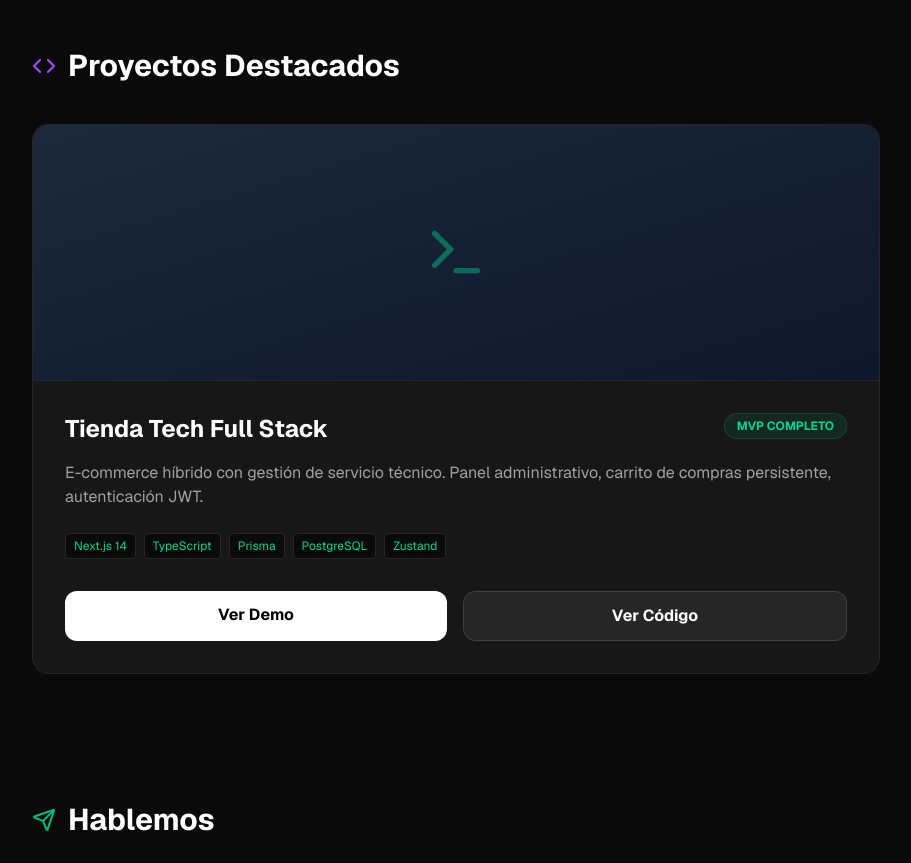
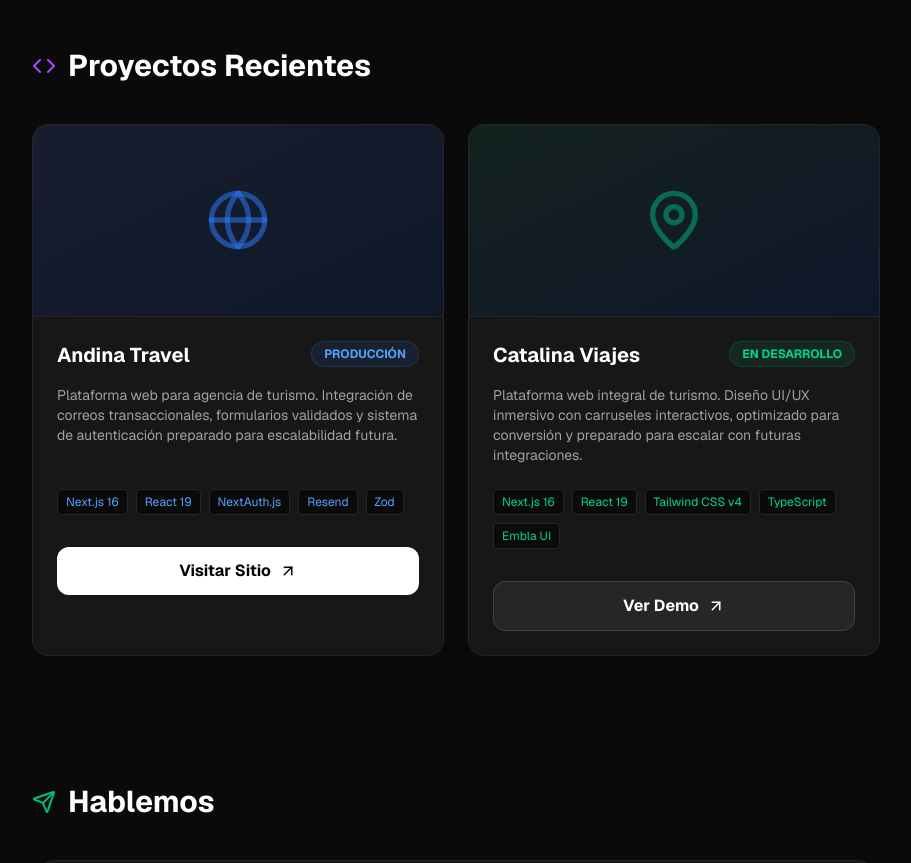
Before and after one commit to andonysan18/portfolio-Andony, a Next.js app: page / in a window 1280 px wide. Shown: the part 2220-3083 px from the top of the page, without its empty margins (184-1095 px from the left). Built offline with nearby package versions, Linux system fonts and the light colour scheme.

Commit message:
fix: sea agrego los proyectos actuales, andina travel y catalina viajes

```diff
--- a/app/page.tsx
+++ b/app/page.tsx
@@ -1,7 +1,7 @@
 "use client";
 import { useState } from "react";
 // 1. AGREGAMOS LOS ICONOS MENU Y X
-import { Github, Linkedin, Mail, Download, Layers, GraduationCap, Code, Terminal, Send, Menu, X } from "lucide-react";
+import { Github, Linkedin, Mail, Download, Layers, GraduationCap, Code, Terminal, Send, Menu, X, ArrowUpRight, Globe, MapPin } from "lucide-react";
 import { motion, AnimatePresence } from "framer-motion";
 import { toast } from "sonner";
 
@@ -223,33 +223,100 @@ export default function Portfolio() {
         {/* PROYECTOS */}
 <section id="proyectos" className="mb-32 scroll-mt-24">
   <h2 className="text-3xl font-bold text-white mb-10 flex items-center gap-3">
-            <Code className="text-purple-500" /> Proyectos Destacados
+    <Code className="text-purple-500" /> Proyectos Recientes
   </h2>
-          <div className="grid md:grid-cols-1 gap-6">
-            <motion.div whileHover={{ y: -5 }} className="bg-neutral-900 border border-neutral-800 rounded-2xl overflow-hidden hover:border-emerald-500/50 transition group">
-              <div className="h-64 bg-gradient-to-br from-slate-800 to-slate-900 flex items-center justify-center border-b border-neutral-800 relative overflow-hidden">
-                <div className="absolute inset-0 bg-[radial-gradient(ellipse_at_top,_var(--tw-gradient-stops))] from-emerald-900/40 via-neutral-900/0 to-transparent"></div>
-                <Terminal size={64} className="text-emerald-500/50 group-hover:text-emerald-400 transition duration-500" />
+
+  {/* Cambiado a 2 columnas para mostrar ambos proyectos */}
+  <div className="grid md:grid-cols-2 gap-6">
+
+    {/* PROYECTO 1: ANDINA TRAVEL */}
+    <motion.div
+      whileHover={{ y: -5 }}
+      className="bg-neutral-900 border border-neutral-800 rounded-2xl overflow-hidden hover:border-blue-500/50 transition group"
+    >
+      <div className="h-48 bg-gradient-to-br from-blue-900/20 to-slate-900 flex items-center justify-center border-b border-neutral-800 relative overflow-hidden">
+        <div className="absolute inset-0 bg-[radial-gradient(ellipse_at_top,_var(--tw-gradient-stops))] from-blue-900/40 via-neutral-900/0 to-transparent"></div>
+        <Globe size={64} className="text-blue-500/50 group-hover:text-blue-400 transition duration-500" />
       </div>
-              <div className="p-8">
+
+      <div className="p-6">
         <div className="flex justify-between items-start mb-4">
-                  <h3 className="text-2xl font-bold text-white">Tienda Tech Full Stack</h3>
-                  <span className="px-3 py-1 bg-emerald-500/10 text-emerald-400 text-xs font-bold rounded-full border border-emerald-500/20">MVP COMPLETO</span>
+          <h3 className="text-xl font-bold text-white">Andina Travel</h3>
+          <span className="px-3 py-1 bg-blue-500/10 text-blue-400 text-xs font-bold rounded-full border border-blue-500/20">
+            PRODUCCIÓN
+          </span>
         </div>
-                <p className="text-neutral-400 mb-6">
-                  E-commerce híbrido con gestión de servicio técnico. Panel administrativo, carrito de compras persistente, autenticación JWT.
+
+        <p className="text-neutral-400 text-sm mb-6 h-20">
+          Plataforma web para agencia de turismo. Integración de correos transaccionales, formularios validados y sistema de autenticación preparado para escalabilidad futura.
         </p>
+
+        {/* Tags basados en tu package.json */}
         <div className="flex flex-wrap gap-2 mb-8">
-                  {["Next.js 14", "TypeScript", "Prisma", "PostgreSQL", "Zustand"].map(t => (
-                    <span key={t} className="text-xs px-2 py-1 bg-neutral-950 rounded text-emerald-400 border border-neutral-800">{t}</span>
+          {["Next.js 16", "React 19", "NextAuth.js", "Resend", "Zod"].map((t) => (
+            <span key={t} className="text-xs px-2 py-1 bg-neutral-950 rounded text-blue-400 border border-neutral-800">
+              {t}
+            </span>
           ))}
         </div>
+
         <div className="flex gap-4">
-                  <a href="https://mi-tienda-tech-beta.vercel.app/" target="_blank" rel="noreferrer" className="flex-1 text-center py-3 bg-white text-black font-bold rounded-xl hover:bg-emerald-400 transition">Ver Demo</a>
-                  <a href="https://github.com/andonysan18/mi-tienda-tech" target="_blank" rel="noreferrer" className="flex-1 text-center py-3 bg-neutral-800 text-white font-bold rounded-xl hover:bg-neutral-700 transition border border-neutral-700">Ver Código</a>
+          <a
+            href="https://www.andinatravel.tur.ar/"
+            target="_blank"
+            rel="noreferrer"
+            className="flex-1 flex items-center justify-center gap-2 py-3 bg-white text-black font-bold rounded-xl hover:bg-blue-400 transition group-hover:shadow-[0_0_20px_rgba(96,165,250,0.3)]"
+          >
+            Visitar Sitio <ArrowUpRight size={18} />
+          </a>
         </div>
       </div>
     </motion.div>
+
+    {/* PROYECTO 2: CATALINA VIAJES */}
+    <motion.div
+      whileHover={{ y: -5 }}
+      className="bg-neutral-900 border border-neutral-800 rounded-2xl overflow-hidden hover:border-emerald-500/50 transition group"
+    >
+      <div className="h-48 bg-gradient-to-br from-emerald-900/20 to-slate-900 flex items-center justify-center border-b border-neutral-800 relative overflow-hidden">
+        <div className="absolute inset-0 bg-[radial-gradient(ellipse_at_top,_var(--tw-gradient-stops))] from-emerald-900/40 via-neutral-900/0 to-transparent"></div>
+        <MapPin size={64} className="text-emerald-500/50 group-hover:text-emerald-400 transition duration-500" />
+      </div>
+
+      <div className="p-6">
+        <div className="flex justify-between items-start mb-4">
+          <h3 className="text-xl font-bold text-white">Catalina Viajes</h3>
+          <span className="px-3 py-1 bg-emerald-500/10 text-emerald-400 text-xs font-bold rounded-full border border-emerald-500/20">
+            EN DESARROLLO
+          </span>
+        </div>
+
+        {/* DESCRIPCIÓN ACTUALIZADA */}
+        <p className="text-neutral-400 text-sm mb-6 h-20">
+  Plataforma web integral de turismo. Diseño UI/UX inmersivo con carruseles interactivos, optimizado para conversión y preparado para escalar con futuras integraciones.
+</p>
+
+        <div className="flex flex-wrap gap-2 mb-8">
+          {["Next.js 16", "React 19", "Tailwind CSS v4", "TypeScript", "Embla UI"].map((t) => (
+            <span key={t} className="text-xs px-2 py-1 bg-neutral-950 rounded text-emerald-400 border border-neutral-800">
+              {t}
+            </span>
+          ))}
+        </div>
+
+        <div className="flex gap-4">
+          <a
+            href="https://catalina-viajes.vercel.app/"
+            target="_blank"
+            rel="noreferrer"
+            className="flex-1 flex items-center justify-center gap-2 py-3 bg-neutral-800 text-white font-bold rounded-xl hover:bg-neutral-700 transition border border-neutral-700"
+          >
+            Ver Demo <ArrowUpRight size={18} />
+          </a>
+        </div>
+      </div>
+    </motion.div>
+
   </div>
 </section>
 
```
Lines whose indentation alone changed are shown as unchanged.
